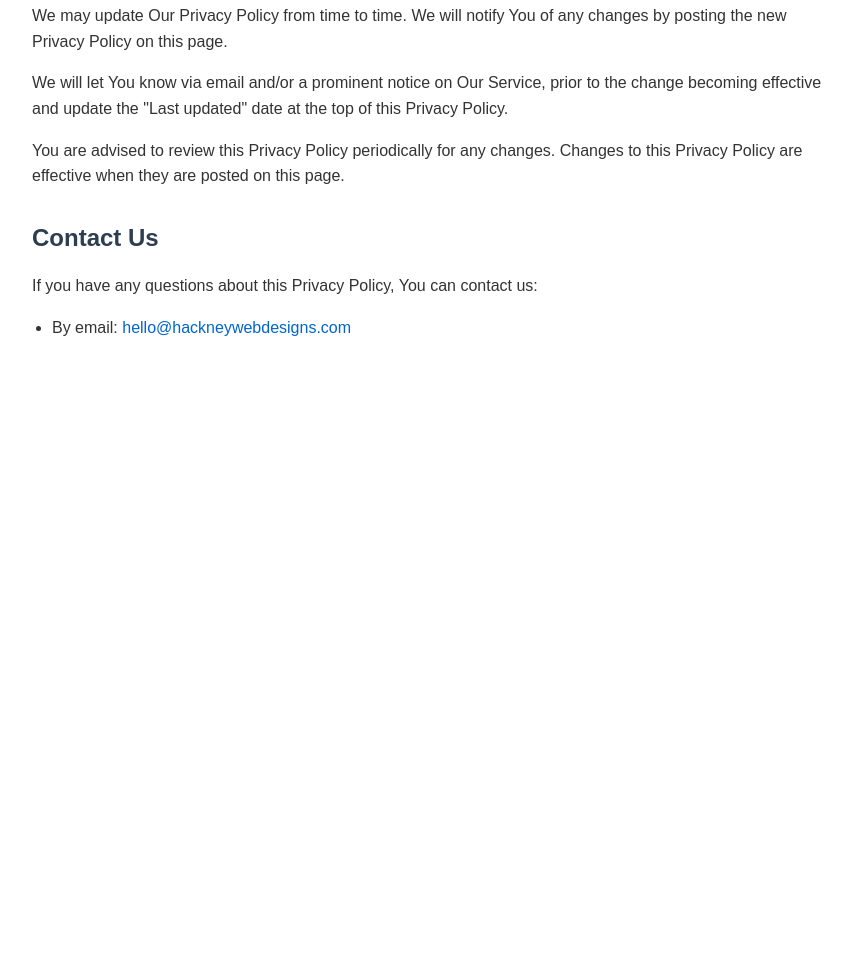
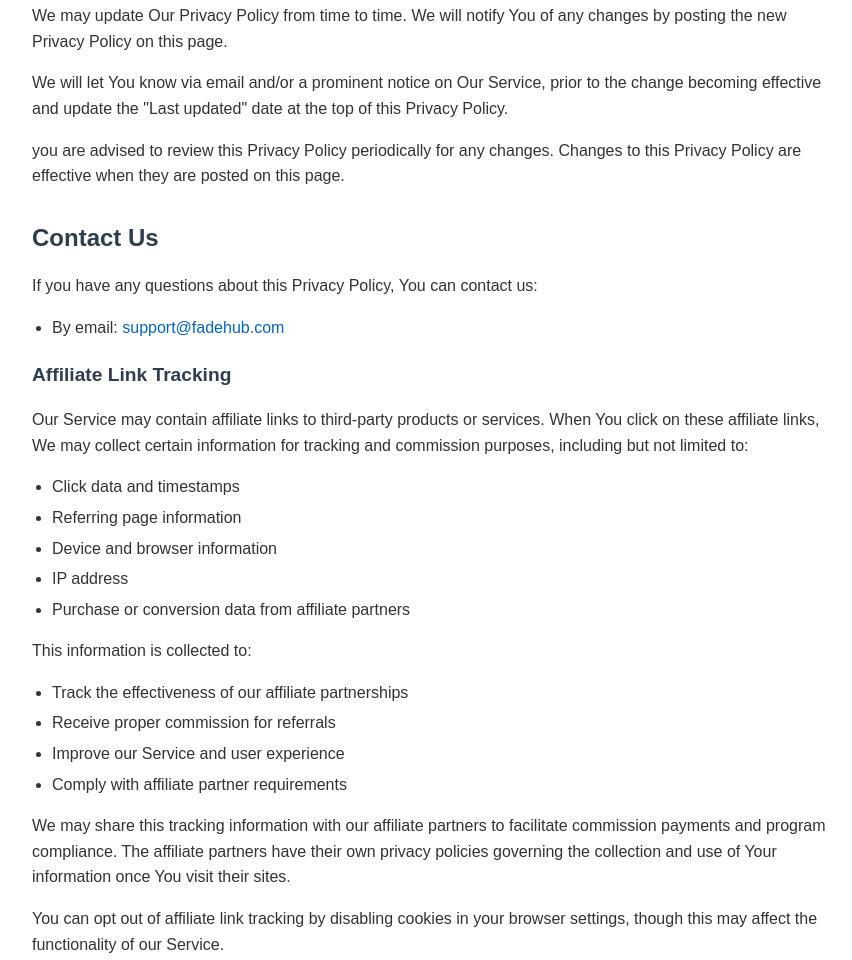
Before and after one commit to ronny8dm/fadehub-legal, a plain HTML site: page privacy-policy.html in a window 1280 px wide. Shown: the part 5164-6124 px from the top of the page, without its empty margins (208-1060 px from the left). Before the commit the page ends 5540 px from the top, so only its background shows below. Drawn offline with Linux system fonts and the light colour scheme.

Commit message:
Revise privacy policy with new email and tracking details

```diff
--- a/privacy-policy.html
+++ b/privacy-policy.html
@@ -165,12 +165,30 @@
     <h2>Changes to this Privacy Policy</h2>
     <p>We may update Our Privacy Policy from time to time. We will notify You of any changes by posting the new Privacy Policy on this page.</p>
     <p>We will let You know via email and/or a prominent notice on Our Service, prior to the change becoming effective and update the "Last updated" date at the top of this Privacy Policy.</p>
-    <p>You are advised to review this Privacy Policy periodically for any changes. Changes to this Privacy Policy are effective when they are posted on this page.</p>
+    <p>you are advised to review this Privacy Policy periodically for any changes. Changes to this Privacy Policy are effective when they are posted on this page.</p>
 
     <h2>Contact Us</h2>
     <p>If you have any questions about this Privacy Policy, You can contact us:</p>
     <ul>
-        <li>By email: <a href="mailto:hello@hackneywebdesigns.com">hello@hackneywebdesigns.com</a></li>
+        <li>By email: <a href="mailto:support@fadehub.com">support@fadehub.com</a></li>
     </ul>
+    <h3>Affiliate Link Tracking</h3>
+    <p>Our Service may contain affiliate links to third-party products or services. When You click on these affiliate links, We may collect certain information for tracking and commission purposes, including but not limited to:</p>
+    <ul>
+        <li>Click data and timestamps</li>
+        <li>Referring page information</li>
+        <li>Device and browser information</li>
+        <li>IP address</li>
+        <li>Purchase or conversion data from affiliate partners</li>
+    </ul>
+    <p>This information is collected to:</p>
+    <ul>
+        <li>Track the effectiveness of our affiliate partnerships</li>
+        <li>Receive proper commission for referrals</li>
+        <li>Improve our Service and user experience</li>
+        <li>Comply with affiliate partner requirements</li>
+    </ul>
+    <p>We may share this tracking information with our affiliate partners to facilitate commission payments and program compliance. The affiliate partners have their own privacy policies governing the collection and use of Your information once You visit their sites.</p>
+    <p>You can opt out of affiliate link tracking by disabling cookies in your browser settings, though this may affect the functionality of our Service.</p>
 </body>
 </html>
```
